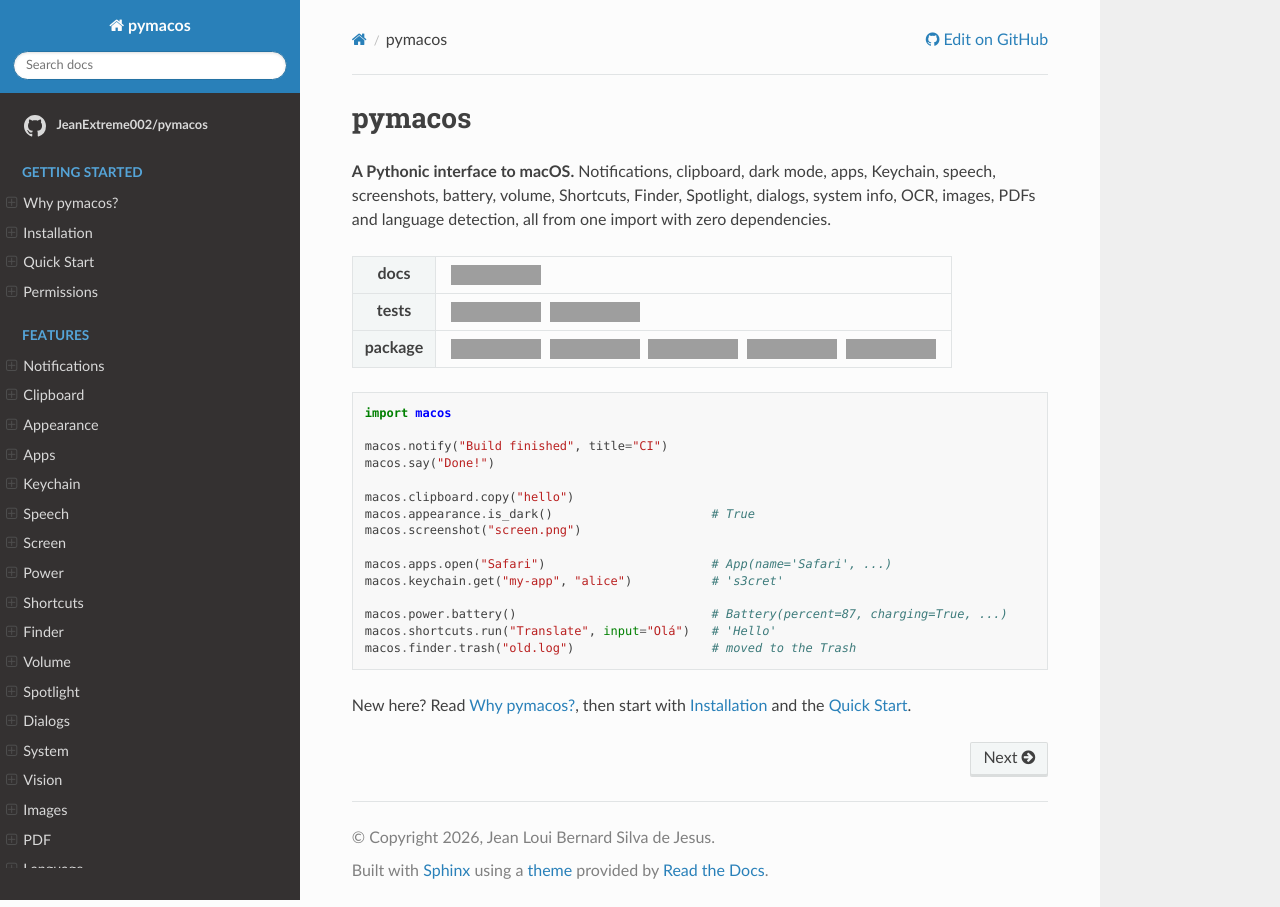
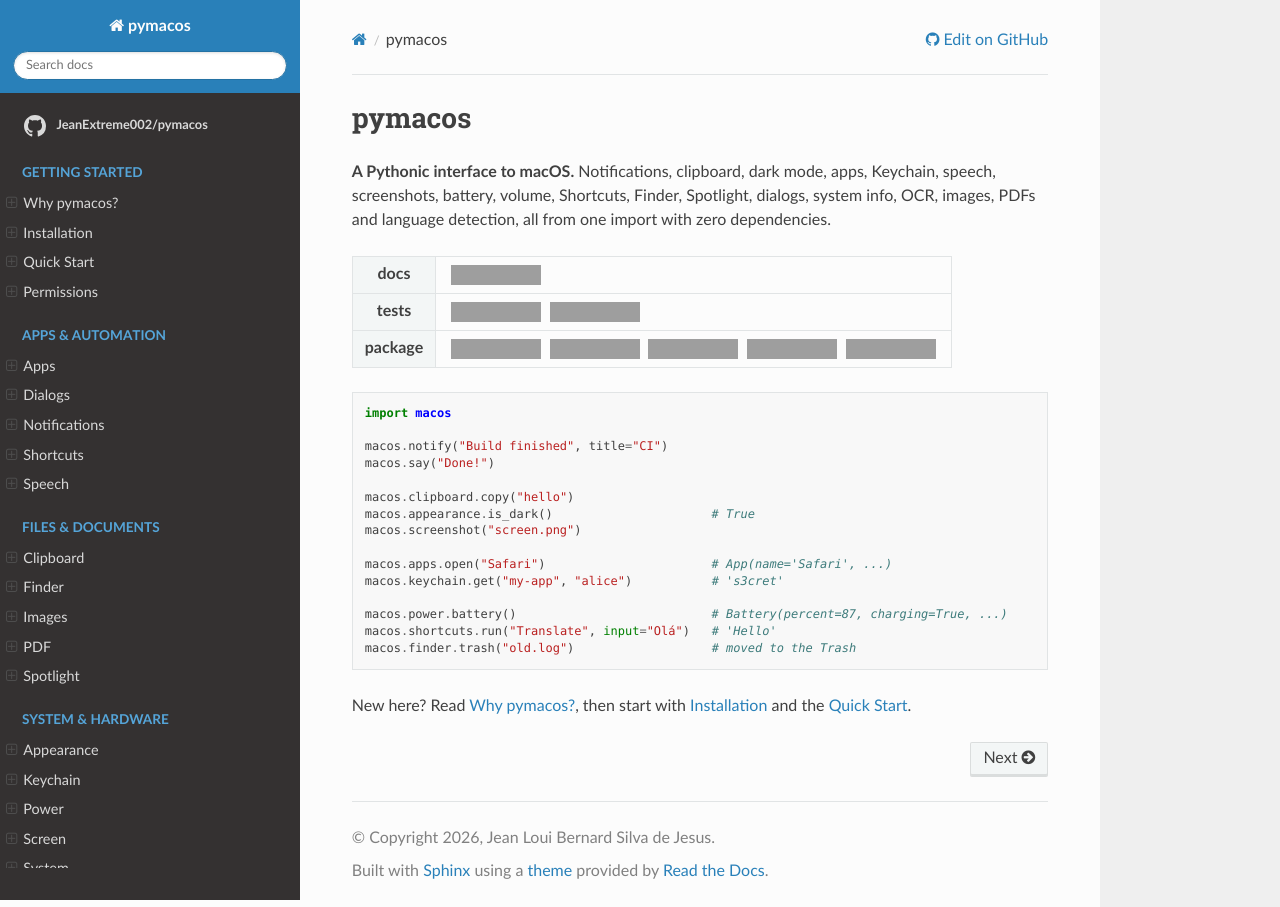
Before and after one commit to JeanExtreme002/macOS, a Sphinx documentation site: the page built from docs/index.md, in a window 1280 px wide. Built offline with Sphinx 7.4.7 and the Read the Docs theme 3.1.0, drawn with Linux system fonts in a browser that asks for light colours; comment, search, counter and statistics services are not loaded; grey boxes are pictures that could not be loaded.

Commit message:
docs: group the feature pages by theme in the sidebar
Apps & Automation, Files & Documents, System & Hardware and Intelligence, with the pages in alphabetical order inside each group, instead of one list of 18 pages in the order they were added.

````diff
--- a/docs/index.md
+++ b/docs/index.md
@@ -63,27 +63,45 @@ permissions
 ```
 
 ```{toctree}
-:caption: Features
+:caption: Apps & Automation
 :hidden:
 
+apps
+dialog
 notifications
+shortcuts
+speech
+```
+
+```{toctree}
+:caption: Files & Documents
+:hidden:
+
 clipboard
-appearance
-apps
-keychain
-speech
-screen
-power
-shortcuts
 finder
-volume
-spotlight
-dialog
-system
-vision
 image
 pdf
+spotlight
+```
+
+```{toctree}
+:caption: System & Hardware
+:hidden:
+
+appearance
+keychain
+power
+screen
+system
+volume
+```
+
+```{toctree}
+:caption: Intelligence
+:hidden:
+
 language
+vision
 ```
 
 ```{toctree}
````
